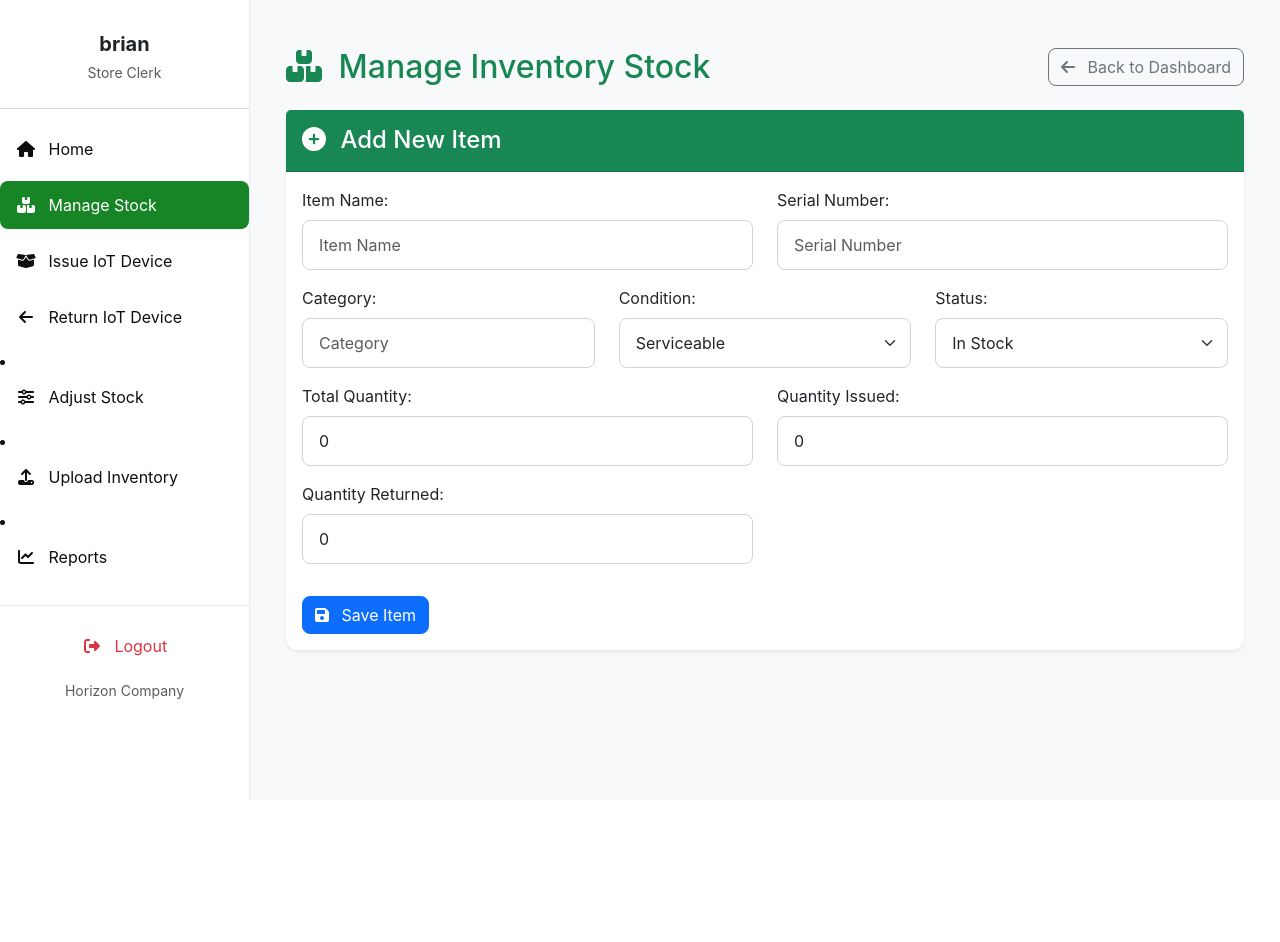
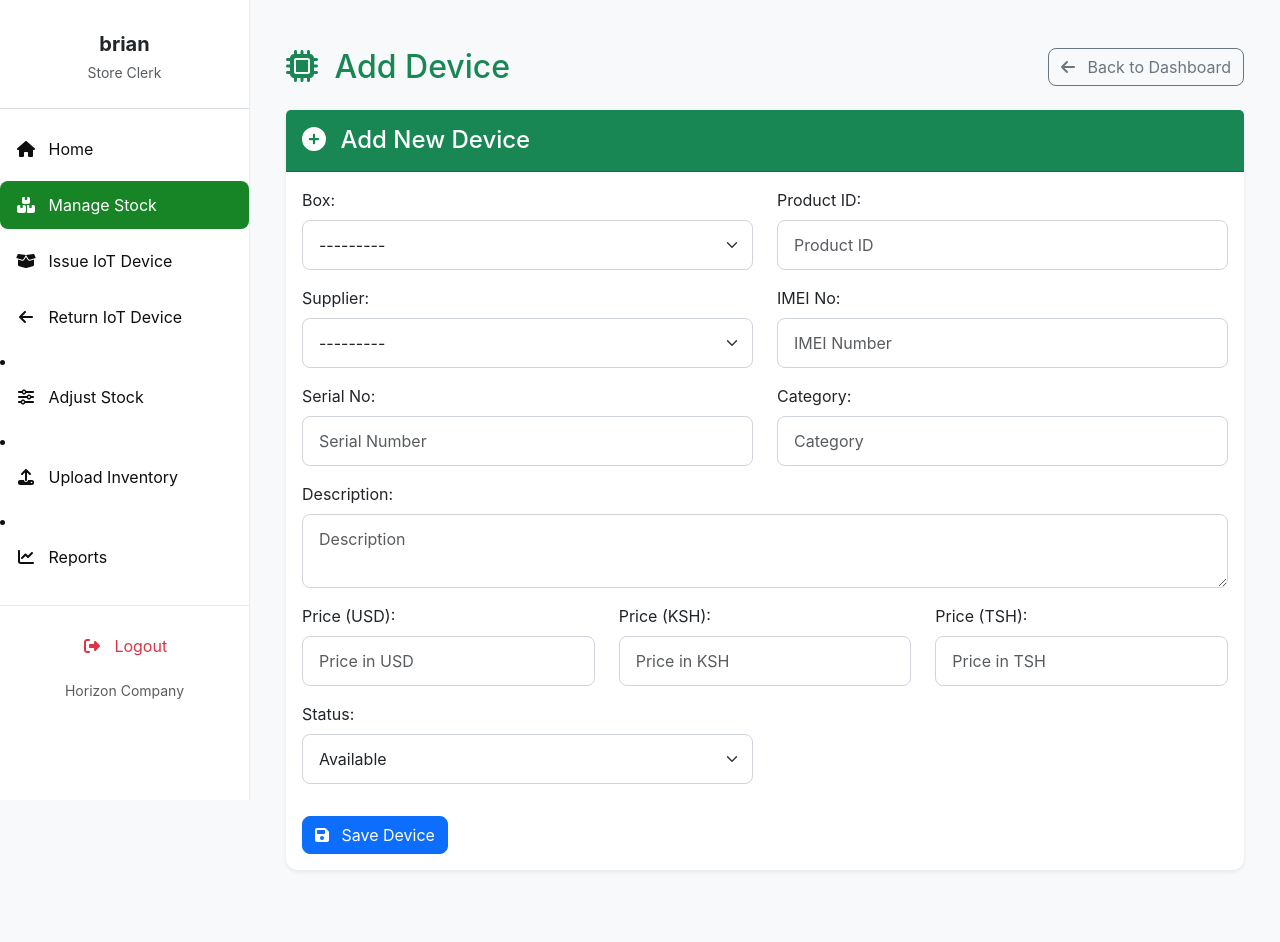
Before and after one commit to Brian-oum/Horizon-Inventory-management-system, a Django app: page /manage_stock/ in a window 1280 px wide. Before the commit the page ends 800 px from the top, so only its background shows below. Run offline with Django 5.2, Linux system fonts and the light colour scheme; a user stored in the database is signed in; data comes from the database, SQL or seed files in the repository; both versions use the stored data as it was after the commit; data that the repository does not hold is empty; some libraries are stand-ins or nearby versions.

Commit message:
Function to add:Box,Supplier and Device data on store clerk dashboard

```diff
--- a/invent/forms.py
+++ b/invent/forms.py
@@ -3,6 +3,7 @@ from django.contrib.auth.forms import UserCreationForm
 from django.contrib.auth.models import User
 from django.db.models import F  # Import F expression for queryset filtering
 from .models import ItemRequest, InventoryItem, StockTransaction
+from .models import Device, Supplier, Box
 
 
 class CustomCreationForm(UserCreationForm):
@@ -208,3 +209,55 @@ class SelectRequestForReturnForm(forms.Form):
         empty_label="--- Select an Issued Request ---",
         widget=forms.Select(attrs={'class': 'form-control'})
     )
+
+class SupplierForm(forms.ModelForm):
+    class Meta:
+        model = Supplier
+        fields = ['supplier_id','name', 'contact_person', 'phone_email', 'address']
+        widgets = {
+            'supplier_id': forms.TextInput(attrs={'class': 'form-control', 'placeholder': 'Supplier ID'}),
+            'name': forms.TextInput(attrs={'class': 'form-control', 'placeholder': 'Supplier Name'}),
+            'contact_person': forms.TextInput(attrs={'class': 'form-control', 'placeholder': 'Contact Person'}),
+            'phone_email': forms.TextInput(attrs={'class': 'form-control', 'placeholder': 'Phone or Email'}),
+            'address': forms.TextInput(attrs={'class': 'form-control', 'placeholder': 'Address'}),
+        }
+
+class BoxForm(forms.ModelForm):
+    class Meta:
+        model = Box
+        fields = ['number', 'status']
+        widgets = {
+            'number': forms.TextInput(attrs={'class': 'form-control', 'placeholder': 'Box Number'}),
+            'status': forms.Select(attrs={'class': 'form-select'}),
+            'supplier': forms.Select(attrs={'class': 'form-select'}),
+        }
+
+class DeviceForm(forms.ModelForm):
+    class Meta:
+        model = Device
+        fields = [
+            'box',
+            'product_id',
+            'supplier',
+            'imei_no',
+            'serial_no',
+            'category',
+            'description',
+            'selling_price_usd',
+            'selling_price_ksh',
+            'selling_price_tsh',
+            'status',
+        ]
+        widgets = {
+            'box': forms.Select(attrs={'class': 'form-select'}),
+            'product_id': forms.TextInput(attrs={'class': 'form-control', 'placeholder': 'Product ID'}),
+            'supplier': forms.Select(attrs={'class': 'form-select'}),
+            'imei_no': forms.TextInput(attrs={'class': 'form-control', 'placeholder': 'IMEI Number'}),
+            'serial_no': forms.TextInput(attrs={'class': 'form-control', 'placeholder': 'Serial Number'}),
+            'category': forms.TextInput(attrs={'class': 'form-control', 'placeholder': 'Category'}),
+            'description': forms.Textarea(attrs={'class': 'form-control', 'placeholder': 'Description', 'rows': 2}),
+            'selling_price_usd': forms.NumberInput(attrs={'class': 'form-control', 'placeholder': 'Price in USD'}),
+            'selling_price_ksh': forms.NumberInput(attrs={'class': 'form-control', 'placeholder': 'Price in KSH'}),
+            'selling_price_tsh': forms.NumberInput(attrs={'class': 'form-control', 'placeholder': 'Price in TSH'}),
+            'status': forms.Select(attrs={'class': 'form-select'}),
+        }
--- a/invent/templates/invent/manage_stock.html
+++ b/invent/templates/invent/manage_stock.html
@@ -1,12 +1,12 @@
 {% extends 'invent/base_store_clerk.html' %}
 {% load static %}
 
-{% block title %}Manage Inventory Stock{% endblock %}
+{% block title %}Manage Devices{% endblock %}
 
 {% block content %}
-<div class="container-fluid mt-4"> {# Use container-fluid for wider layout #}
+<div class="container-fluid mt-4">
     <div class="d-flex justify-content-between align-items-center mb-4">
-        <h2 class="mb-0 text-primary"><i class="fas fa-boxes me-2"></i> Manage Inventory Stock</h2> {# Added icon and color #}
+        <h2 class="mb-0 text-primary"><i class="fas fa-microchip me-2"></i> Add Device</h2>
         <a href="{% url 'store_clerk_dashboard' %}" class="btn btn-outline-secondary">
             <i class="fas fa-arrow-left me-2"></i> Back to Dashboard
         </a>
@@ -23,64 +23,80 @@
         </ul>
     {% endif %}
 
-    {# Section for Adding New Item #}
-    <div class="card shadow-sm mb-5"> {# Added shadow-sm and mb-5 for spacing #}
-        <div class="card-header bg-primary text-white py-3"> {# Card header for title #}
-            <h4 class="mb-0"><i class="fas fa-plus-circle me-2"></i> Add New Item</h4>
+    <div class="card shadow-sm mb-5">
+        <div class="card-header bg-primary text-white py-3">
+            <h4 class="mb-0"><i class="fas fa-plus-circle me-2"></i> Add New Device</h4>
         </div>
         <div class="card-body">
             <form method="post">
                 {% csrf_token %}
-                {# Render fields manually for finer control over layout #}
                 <div class="row">
                     <div class="col-md-6 mb-3">
-                        <label for="{{ form.name.id_for_label }}" class="form-label">Item Name:</label>
-                        {{ form.name }}
-                        {% if form.name.errors %}<div class="text-danger small">{{ form.name.errors }}</div>{% endif %}
+                        <label for="{{ form.box.id_for_label }}" class="form-label">Box:</label>
+                        {{ form.box }}
+                        {% if form.box.errors %}<div class="text-danger small">{{ form.box.errors }}</div>{% endif %}
                     </div>
                     <div class="col-md-6 mb-3">
-                        <label for="{{ form.serial_number.id_for_label }}" class="form-label">Serial Number:</label>
-                        {{ form.serial_number }}
-                        {% if form.serial_number.errors %}<div class="text-danger small">{{ form.serial_number.errors }}</div>{% endif %}
+                        <label for="{{ form.product_id.id_for_label }}" class="form-label">Product ID:</label>
+                        {{ form.product_id }}
+                        {% if form.product_id.errors %}<div class="text-danger small">{{ form.product_id.errors }}</div>{% endif %}
+                    </div>
+                </div>
+                <div class="row">
+                    <div class="col-md-6 mb-3">
+                        <label for="{{ form.supplier.id_for_label }}" class="form-label">Supplier:</label>
+                        {{ form.supplier }}
+                        {% if form.supplier.errors %}<div class="text-danger small">{{ form.supplier.errors }}</div>{% endif %}
+                    </div>
+                    <div class="col-md-6 mb-3">
+                        <label for="{{ form.imei_no.id_for_label }}" class="form-label">IMEI No:</label>
+                        {{ form.imei_no }}
+                        {% if form.imei_no.errors %}<div class="text-danger small">{{ form.imei_no.errors }}</div>{% endif %}
+                    </div>
+                </div>
+                <div class="row">
+                    <div class="col-md-6 mb-3">
+                        <label for="{{ form.serial_no.id_for_label }}" class="form-label">Serial No:</label>
+                        {{ form.serial_no }}
+                        {% if form.serial_no.errors %}<div class="text-danger small">{{ form.serial_no.errors }}</div>{% endif %}
+                    </div>
+                    <div class="col-md-6 mb-3">
+                        <label for="{{ form.category.id_for_label }}" class="form-label">Category:</label>
+                        {{ form.category }}
+                        {% if form.category.errors %}<div class="text-danger small">{{ form.category.errors }}</div>{% endif %}
+                    </div>
+                </div>
+                <div class="row">
+                    <div class="col-md-12 mb-3">
+                        <label for="{{ form.description.id_for_label }}" class="form-label">Description:</label>
+                        {{ form.description }}
+                        {% if form.description.errors %}<div class="text-danger small">{{ form.description.errors }}</div>{% endif %}
                     </div>
                 </div>
                 <div class="row">
                     <div class="col-md-4 mb-3">
-                        <label for="{{ form.category.id_for_label }}" class="form-label">Category:</label>
-                        {{ form.category }}
-                        {% if form.category.errors %}<div class="text-danger small">{{ form.category.errors }}</div>{% endif %}
+                        <label for="{{ form.selling_price_usd.id_for_label }}" class="form-label">Price (USD):</label>
+                        {{ form.selling_price_usd }}
+                        {% if form.selling_price_usd.errors %}<div class="text-danger small">{{ form.selling_price_usd.errors }}</div>{% endif %}
                     </div>
                     <div class="col-md-4 mb-3">
-                        <label for="{{ form.condition.id_for_label }}" class="form-label">Condition:</label>
-                        {{ form.condition }}
-                        {% if form.condition.errors %}<div class="text-danger small">{{ form.condition.errors }}</div>{% endif %}
+                        <label for="{{ form.selling_price_ksh.id_for_label }}" class="form-label">Price (KSH):</label>
+                        {{ form.selling_price_ksh }}
+                        {% if form.selling_price_ksh.errors %}<div class="text-danger small">{{ form.selling_price_ksh.errors }}</div>{% endif %}
                     </div>
                     <div class="col-md-4 mb-3">
+                        <label for="{{ form.selling_price_tsh.id_for_label }}" class="form-label">Price (TSH):</label>
+                        {{ form.selling_price_tsh }}
+                        {% if form.selling_price_tsh.errors %}<div class="text-danger small">{{ form.selling_price_tsh.errors }}</div>{% endif %}
+                    </div>
+                </div>
+                <div class="row">
+                    <div class="col-md-6 mb-3">
                         <label for="{{ form.status.id_for_label }}" class="form-label">Status:</label>
                         {{ form.status }}
                         {% if form.status.errors %}<div class="text-danger small">{{ form.status.errors }}</div>{% endif %}
                     </div>
                 </div>
-                <div class="row">
-                    <div class="col-md-6 mb-3">
-                        <label for="{{ form.quantity_total.id_for_label }}" class="form-label">Total Quantity:</label>
-                        {{ form.quantity_total }}
-                        {% if form.quantity_total.errors %}<div class="text-danger small">{{ form.quantity_total.errors }}</div>{% endif %}
-                    </div>
-                    <div class="col-md-6 mb-3">
-                        <label for="{{ form.quantity_issued.id_for_label }}" class="form-label">Quantity Issued:</label>
-                        {{ form.quantity_issued }}
-                        {% if form.quantity_issued.errors %}<div class="text-danger small">{{ form.quantity_issued.errors }}</div>{% endif %}
-                    </div>
-                </div>
-                <div class="row">
-                    <div class="col-md-6 mb-3">
-                        <label for="{{ form.quantity_returned.id_for_label }}" class="form-label">Quantity Returned:</label>
-                        {{ form.quantity_returned }}
-                        {% if form.quantity_returned.errors %}<div class="text-danger small">{{ form.quantity_returned.errors }}</div>{% endif %}
-                    </div>
-                </div>
-
                 {% if form.non_field_errors %}
                     <div class="alert alert-danger mt-3">
                         {% for error in form.non_field_errors %}
@@ -88,14 +104,9 @@
                         {% endfor %}
                     </div>
                 {% endif %}
-
-                <button type="submit" class="btn btn-primary mt-3"><i class="fas fa-save me-2"></i> Save Item</button>
+                <button type="submit" class="btn btn-primary mt-3"><i class="fas fa-save me-2"></i> Save Device</button>
             </form>
         </div>
     </div>
-
-    {# REMOVED: The list of existing inventory items is now on its own page: list_inventory_items.html #}
-    {# The search form related to the list is also moved to list_inventory_items.html #}
-
 </div>
 {% endblock %}
--- a/invent/templates/invent/store_clerk_dashboard.html
+++ b/invent/templates/invent/store_clerk_dashboard.html
@@ -12,6 +12,10 @@
         <a class="btn btn-outline-dark" href="{% url 'adjust_stock' %}">🔧 Adjust Stock</a>
         <a class="btn btn-outline-success" href="{% url 'upload_inventory' %}">📥 Upload Inventory</a>
         <a class="btn btn-outline-info" href="{% url 'list_issued_requests_for_return' %}">↩ Return Item</a>
+        <a href="{% url 'add_box' %}" class="btn btn-success">
+          <i class="fas fa-plus-square me-1"></i> Add Box</a>
+        <a href="{% url 'add_supplier' %}" class="btn btn-info">
+          <i class="fas fa-user-plus me-1"></i> Add Supplier</a>
     </div>
 
 
--- a/invent/urls.py
+++ b/invent/urls.py
@@ -46,4 +46,8 @@ urlpatterns = [
     path('reports/total-requests/', views.total_requests, name='total_requests'),
     path('reports/export/total-requests/',
          views.export_total_requests, name='export_total_requests'),
+
+    #IoT Box/Supplier Management
+    path('add-supplier/', views.add_supplier, name='add_supplier'),
+    path('add-box/', views.add_box, name='add_box'),
 ]
--- a/invent/views.py
+++ b/invent/views.py
@@ -20,6 +20,8 @@ from .forms import ItemRequestForm
 from .forms import InventoryItemForm
 from .forms import IssueItemForm
 from .forms import AdjustStockForm
+from .forms import SupplierForm, BoxForm
+from .forms import DeviceForm
 # Import the new forms for return logic
 from .forms import ReturnItemForm, SelectRequestForReturnForm  # NEW
 
@@ -263,6 +265,27 @@ def store_clerk_dashboard(request):
     }
     return render(request, 'invent/store_clerk_dashboard.html', context)
 
+#Box and supplier views
+def add_supplier(request):
+    if request.method == 'POST':
+        form = SupplierForm(request.POST)
+        if form.is_valid():
+            form.save()
+            return redirect('store_clerk_dashboard')  # Change this if you want to redirect elsewhere
+    else:
+        form = SupplierForm()
+    return render(request, 'invent/add_supplier.html', {'form': form})
+
+def add_box(request):
+    if request.method == 'POST':
+        form = BoxForm(request.POST)
+        if form.is_valid():
+            form.save()
+            return redirect('store_clerk_dashboard')  # Change this if you want to redirect elsewhere
+    else:
+        form = BoxForm()
+    return render(request, 'invent/add_box.html', {'form': form})
+
 # invent/views.py
 
 @login_required
@@ -292,40 +315,20 @@ def inventory_list_view(request):
     }
     return render(request, 'invent/list_inventory_items.html', context)
 
+
 @login_required
-@permission_required('invent.view_inventoryitem', raise_exception=True)
+@permission_required('invent.add_device', raise_exception=True)
 def manage_stock(request):
-    form = InventoryItemForm()
-
-    if request.method == 'POST':
-        form = InventoryItemForm(request.POST)
+    form = DeviceForm()
+    if request.method == "POST":
+        form = DeviceForm(request.POST)
         if form.is_valid():
-            new_item = form.save(commit=False)
-            new_item.created_by = request.user
-            new_item.save()
-            messages.success(
-                request, f'Inventory item "{new_item.name}" added successfully.')
+            form.save()
+            messages.success(request, "Device added successfully.")
             return redirect('manage_stock')
         else:
-            messages.error(
-                request, "Error adding item. Please check the form.")
-
-    query = request.GET.get('q', '')
-    items = InventoryItem.objects.all().order_by('name')
-
-    if query:
-        items = items.filter(
-            Q(name__icontains=query) |
-            Q(serial_number__icontains=query) |
-            Q(category__icontains=query)
-        )
-
-    context = {
-        'form': form,
-        'items': items,
-        'query': query,
-    }
-    return render(request, 'invent/manage_stock.html', context)
+            messages.error(request, "Please correct the errors below.")
+    return render(request, 'invent/manage_stock.html', {'form': form})
 
 
 @login_required
```
Also changed, not shown: invent/models.py (+8 -5 lines), invent/templates/invent/add_box.html (added, +13 -0 lines), invent/templates/invent/add_supplier.html (added, +13 -0 lines), db.sqlite3, invent/migrations/0015_alter_stocktransaction_options_supplier_supplier_id_and_more.py (added), invent/migrations/0016_device_product_id_device_supplier.py (added).
